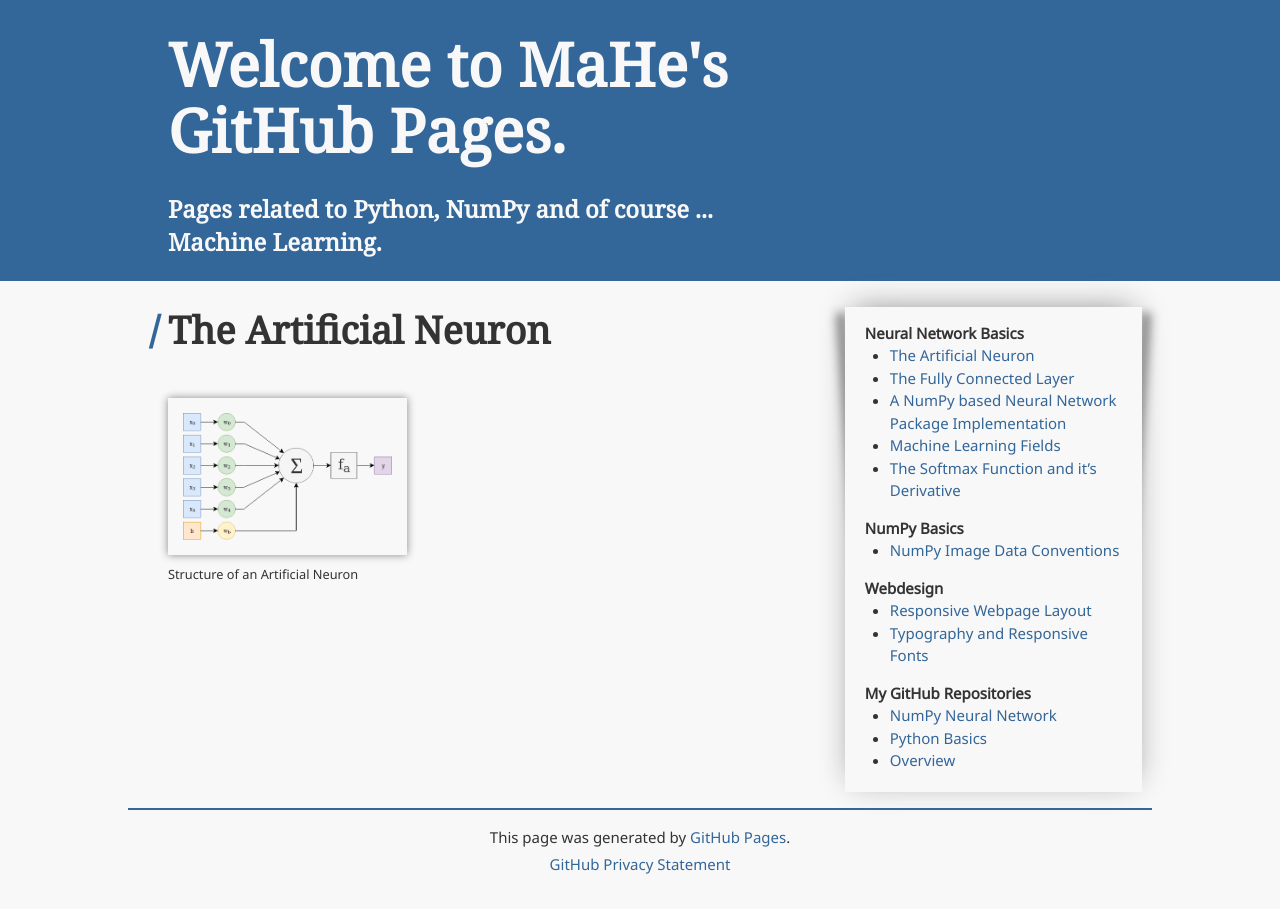
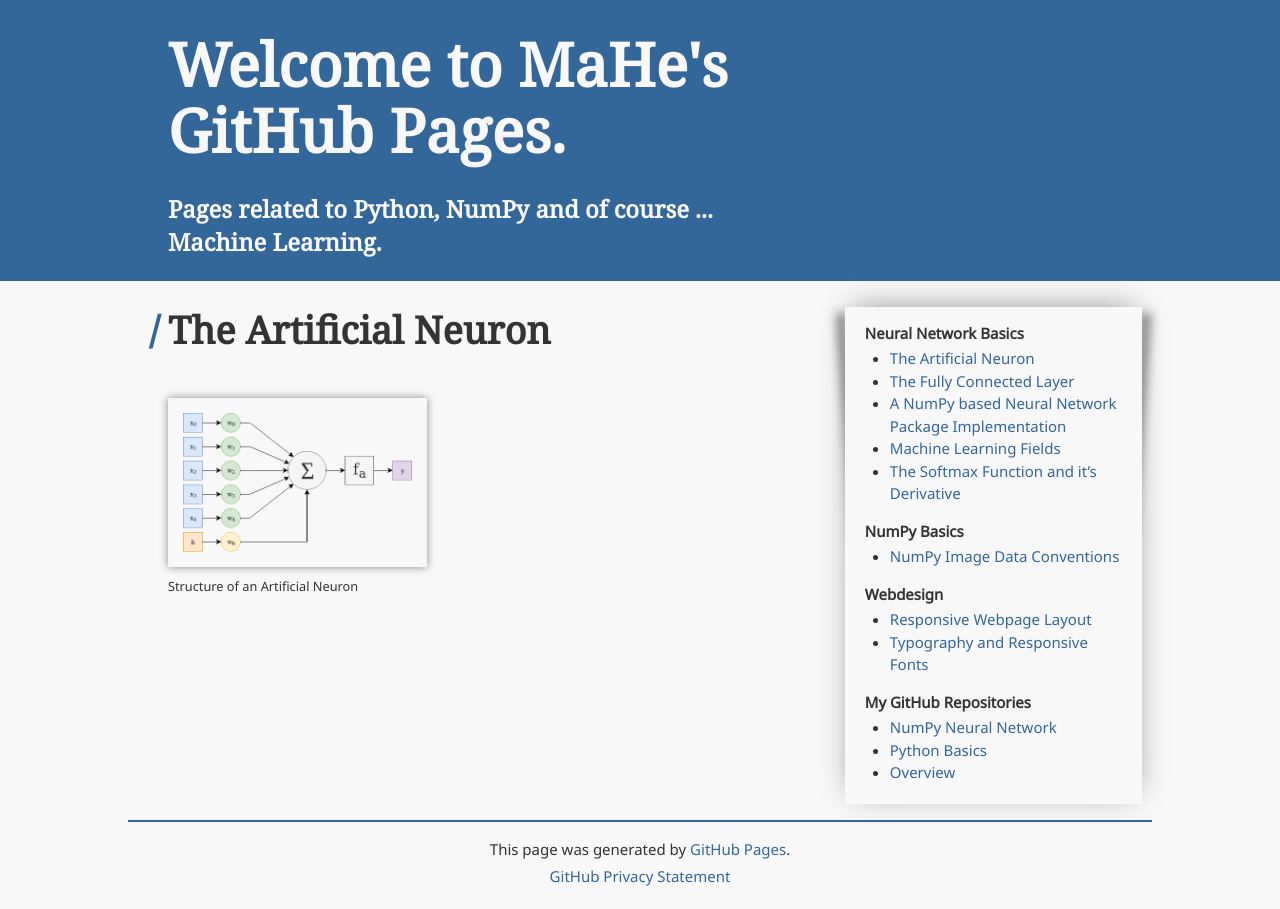
Before and after one commit to m-a-h-e/m-a-h-e.github.io, a Jekyll site: the page built from artificial_neuron.md, in a window 1280 px wide. Built offline with Jekyll 4.4.1, drawn with Linux system fonts in a browser that asks for light colours; our own code applies the rules of GitHub Pages for plain Markdown files.

Commit message:
changed to small default image style

```diff
--- a/assets/css/style.scss
+++ b/assets/css/style.scss
@@ -76,9 +76,6 @@
     font-family: 'Noto Serif', serif;
     font-weight: bold;
 }
-p.caption {
-    font-size: 0.85em;
-}
 pre.highlight {
     font-size: 0.9em;
 }
@@ -95,12 +92,6 @@
     display: inline-block;
     text-align: right;
     padding-right: 8px;
-}
-
-#content h1:before,
-#content h2:before,
-#content h3:before,
-#content h4:before {
     content: "";
 }
 
@@ -202,30 +193,39 @@
 /* ================================================== */
 /* images */
 
-#content p.caption {
-    text-align: center;
-    margin: 10px 0 20px 0;
-}
-#content img {
+#content div.img {
+    margin: 20px;
+
+    img {
         display: block;
         padding: 15px;
-    margin: 20px auto 8px auto;
-    max-width: calc(100% - 20px);
+        margin: 0px auto;
         box-shadow: 0px 0px 8px 0px var(--shadow);
+    }
+    p {
+        font-size: 0.85em;
+        text-align: center;
+        margin: 0;
+        margin-top: 10px;
+    }
 }
 
 @media (min-width: 512px) {
-    #content p.caption.small {
-        width: 40%;
+    #content div.img:not(.large-img) {
         float: left;
+        max-width: 40%;
+        margin-left: 0;
+
+        img {
+            max-width: 100%;
+            margin-left: 0;
+        }
+        img:hover {
+            opacity: 0.7;
+        }
+        p {
             text-align: left;
-        margin: 0px 0px 20px 0px;
         }
-    #content img.small {
-        margin: 20px 20px 10px 0px;
-    }
-    #content img.small:hover {
-        opacity: 0.7;
     }
 }
 
@@ -234,20 +234,22 @@
 
 ul {
     list-style: disc;
-}
-:not(li) > ul,
-:not(li) > ul > li ul {
     padding-left: 25px;
 }
-#sidebar :not(li) > ul {
+ul.top-ul {
     list-style-type: none;
     padding-left: 0px;
+
+    span {
+        font-weight: bold;
     }
-#sidear :not(li) > ul > li > ul {
+    ul {
         margin-top: 0.2em;
+        margin-bottom: 0.2em;
     }
-#sidebar :not(li) > ul > li + li {
+    > li + li {
         margin-top: 1em;
+    }
 }
 
 /* ================================================== */
--- a/assets/js/script.js
+++ b/assets/js/script.js
@@ -1,17 +1,28 @@
 
 $(document).ready(function() {
-  $("img").each(function(){
-    $(this).addClass("small");
+  $("img").each(function() {
     if ($(this).parent().is("p")) {
-      $(this).parent().addClass("small");
-      $(this).parent().addClass("caption");
       $(this).parent().before('<div class="clearfix"></div>');
+      $(this).parent().wrap('<div class="img"></div>');
+      $(this).insertBefore($(this).parent());
+    } else {
+      $(this).before('<div class="clearfix"></div>');
+      $(this).wrap('<div class="img"></div>');
     }
   });
-  $("img").on('click', function(){
-    $(this).toggleClass("small");
-    if ($(this).parent().is("p")) {
-      $(this).parent().toggleClass("small");
+  $("div.img").on('click', function() {
+    $(this).toggleClass("large-img");
+  });
+
+  $("ul").each(function() {
+    if (!$(this).parent().is("li")) {
+      if ($(this).has("li").has("ul").length) {
+        $(this).addClass("top-ul");
+        $(this).children("li").each(function() {
+          //console.log($(this).text());
+          // TODO wrap top-ul li text into <span>...</span> but without other (ul/li) sub-elements
+        });
+      }
     }
   });
 });
```
Lines whose indentation alone changed are shown as unchanged.
